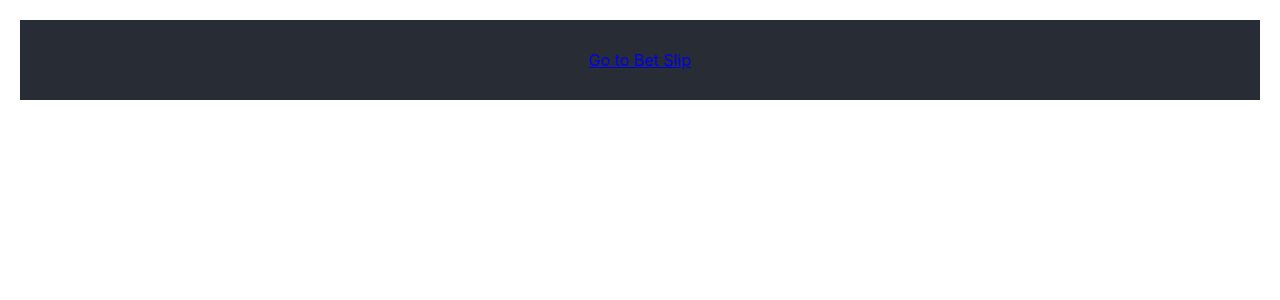
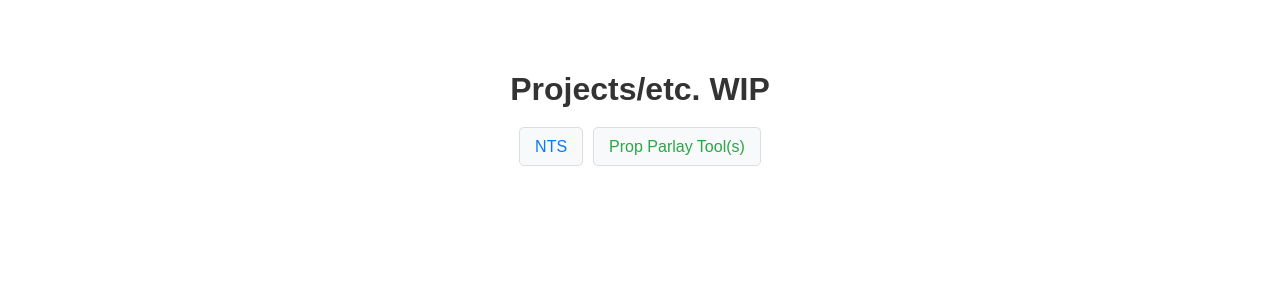
Before and after one commit to edPratt/edpratt.github.io, a React (Create React App) app: page / in a window 1280 px wide. Before the commit this address had no page. Shown: the top 300 px of the page. Built offline with nearby package versions, Linux system fonts and the light colour scheme.

Commit message:
add homepage with links to projects

```diff
--- a/src/App.tsx
+++ b/src/App.tsx
@@ -1,19 +1,15 @@
-import './App.css';
 import React from 'react';
-import { BrowserRouter as Router, Routes, Route, Link } from 'react-router-dom'; // Import Routes
+import { BrowserRouter as Router, Routes, Route } from 'react-router-dom';
+import { HomePage } from './components/HomePage';
 import { BetSlipProcessor } from './components/BetSlipProcessor';
 
 function App() {
   return (
     <Router>
       <div className="App">
-        <header className="App-header">
-          <nav>
-            <Link to="/betslip">Go to Bet Slip</Link>
-          </nav>
-        </header>
-
+        <header className="App-header"></header>
         <Routes>
+          <Route path="/" element={<HomePage />} />
           <Route path="/betslip" element={<BetSlipProcessor />} />
         </Routes>
       </div>
--- /dev/null
+++ b/src/components/HomePage.tsx
@@ -0,0 +1,46 @@
+import React from 'react';
+import { Link } from 'react-router-dom';
+
+export const HomePage = () => {
+  return (
+    <div style={{
+      textAlign: 'center',
+      padding: '50px',
+      fontFamily: 'Arial, sans-serif'
+    }}>
+      <h1 style={{
+        marginBottom: '30px',
+        color: '#333'
+      }}>Projects/etc. WIP</h1>
+
+      <nav style={{
+        marginBottom: '20px',
+        display: 'inline-block'
+      }}>
+        <Link to="http://nts.social/" style={{
+          textDecoration: 'none',
+          color: '#007bff',
+          padding: '10px 15px',
+          margin: '5px',
+          borderRadius: '5px',
+          backgroundColor: '#f8f9fa',
+          border: '1px solid #ddd'
+        }}>NTS</Link>
+      </nav>
+
+      <nav style={{
+        display: 'inline-block'
+      }}>
+        <Link to="/betslip" style={{
+          textDecoration: 'none',
+          color: '#28a745',
+          padding: '10px 15px',
+          margin: '5px',
+          borderRadius: '5px',
+          backgroundColor: '#f8f9fa',
+          border: '1px solid #ddd'
+        }}>Prop Parlay Tool(s)</Link>
+      </nav>
+    </div>
+  );
+};
```
